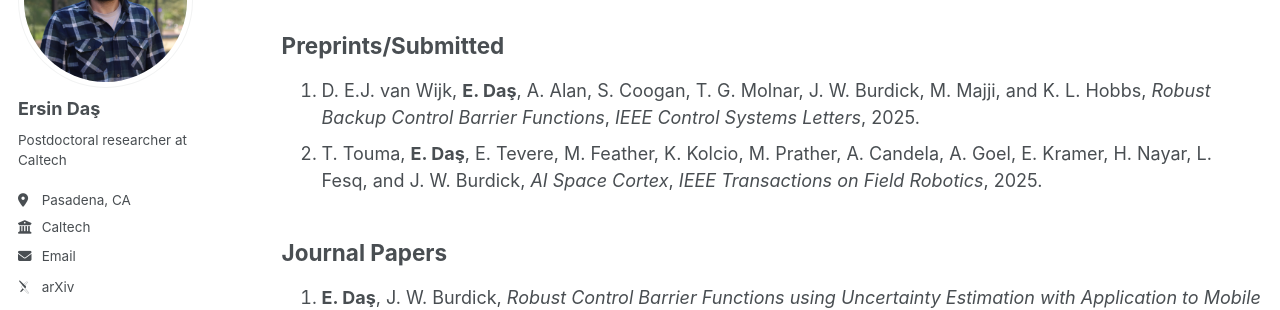
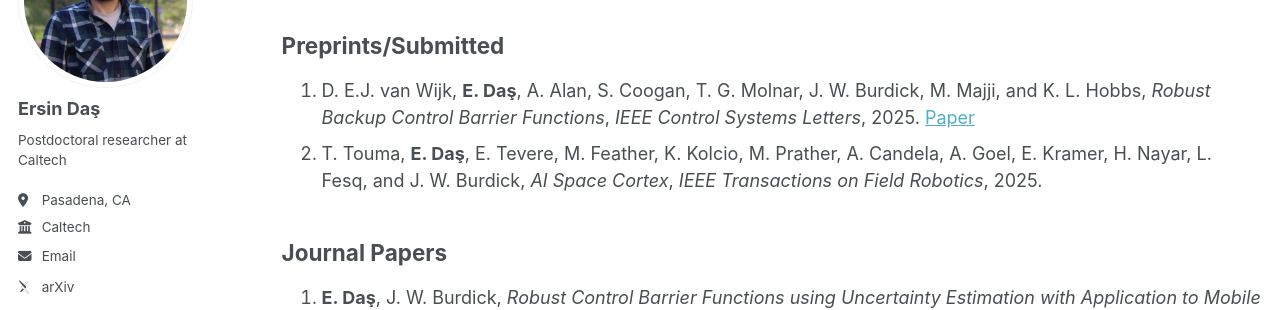
Before and after one commit to ersindas/ersindas.github.io, a Jekyll site: the page built from _pages/publications.md, in a window 1280 px wide and 900 px high. Shown: the part 192-502 px from the top of the window. Built offline with Jekyll 4.4.1, drawn with Linux system fonts in a browser that asks for light colours; some web fonts are replaced.

Commit message:
Update publications.md
LCSS

```diff
--- a/_pages/publications.md
+++ b/_pages/publications.md
@@ -9,7 +9,7 @@ author_profile: true
 
 ## Preprints/Submitted
 
-1. D. E.J. van Wijk, **E. Daş**, A. Alan, S. Coogan, T. G. Molnar, J. W. Burdick, M. Majji, and K. L. Hobbs, *Robust Backup Control Barrier Functions*, *IEEE Control Systems Letters*, 2025.
+1. D. E.J. van Wijk, **E. Daş**, A. Alan, S. Coogan, T. G. Molnar, J. W. Burdick, M. Majji, and K. L. Hobbs, *Robust Backup Control Barrier Functions*, *IEEE Control Systems Letters*, 2025. [Paper](https://arxiv.org/pdf/2503.15734)
 2. T. Touma, **E. Daş**, E. Tevere, M. Feather, K. Kolcio, M. Prather, A. Candela, A. Goel, E. Kramer, H. Nayar, L. Fesq, and J. W. Burdick, *AI Space Cortex*, *IEEE Transactions on Field Robotics*, 2025.
 
 ## Journal Papers
```
